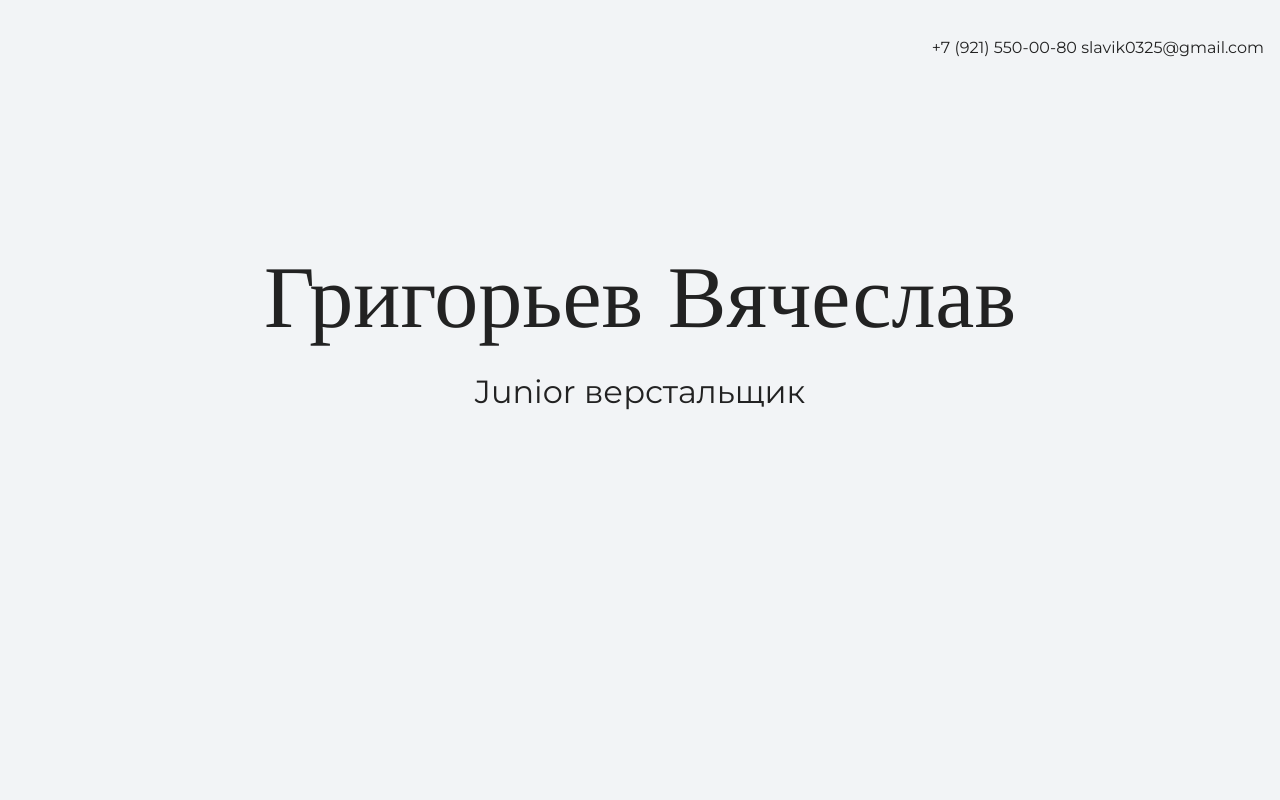
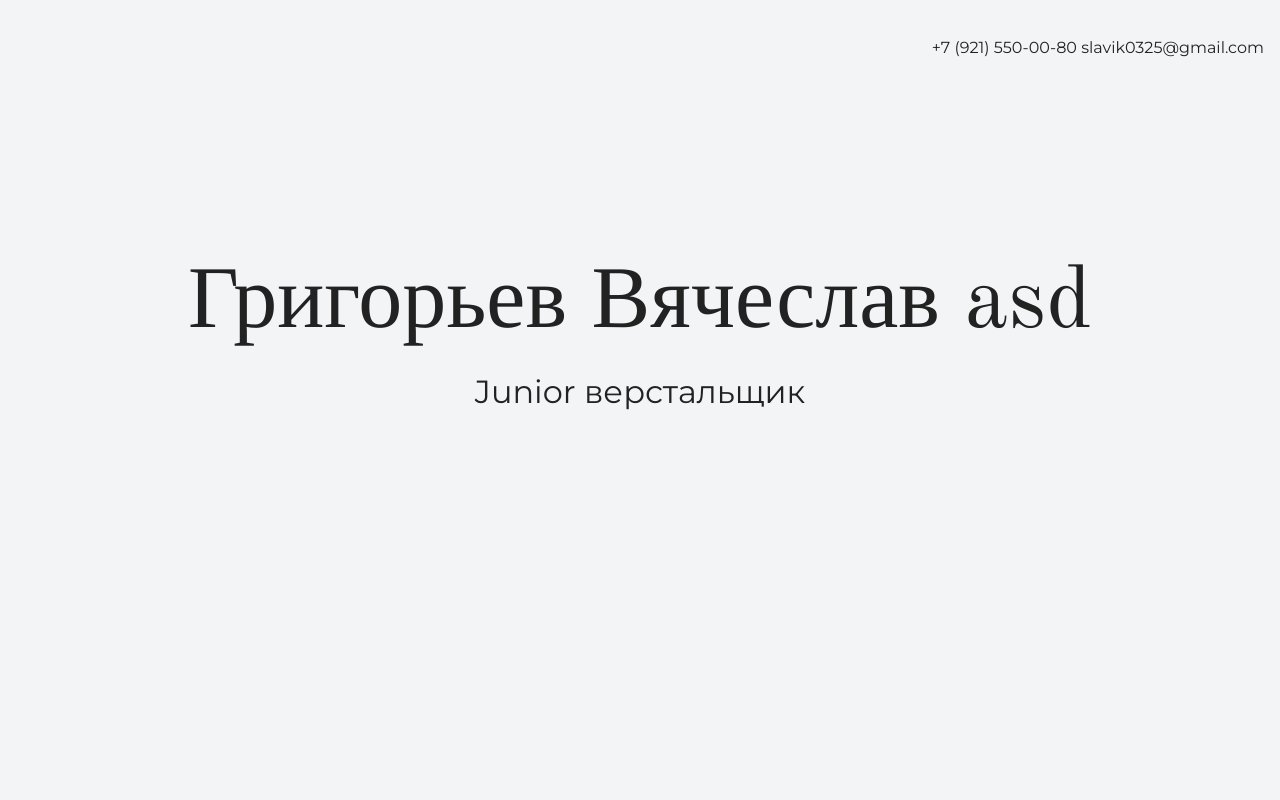
Before and after one commit to Slavik325/My-First-Repo, a plain HTML site: page index.html in a window 1280 px wide. Shown: the top 800 px of the page. Drawn offline with nearby package versions, Linux system fonts and the light colour scheme.

Commit message:
first commit

```diff
--- a/index.html
+++ b/index.html
@@ -15,7 +15,7 @@
     </header>
       <section class="hero-image">
         <div class="container">
-          <h1 class="heading">Григорьев Вячеслав</h1>
+          <h1 class="heading">Григорьев Вячеслав  asd</h1>
         </div>
       <div class="container">
       <p>Junior верстальщик</p>
```
